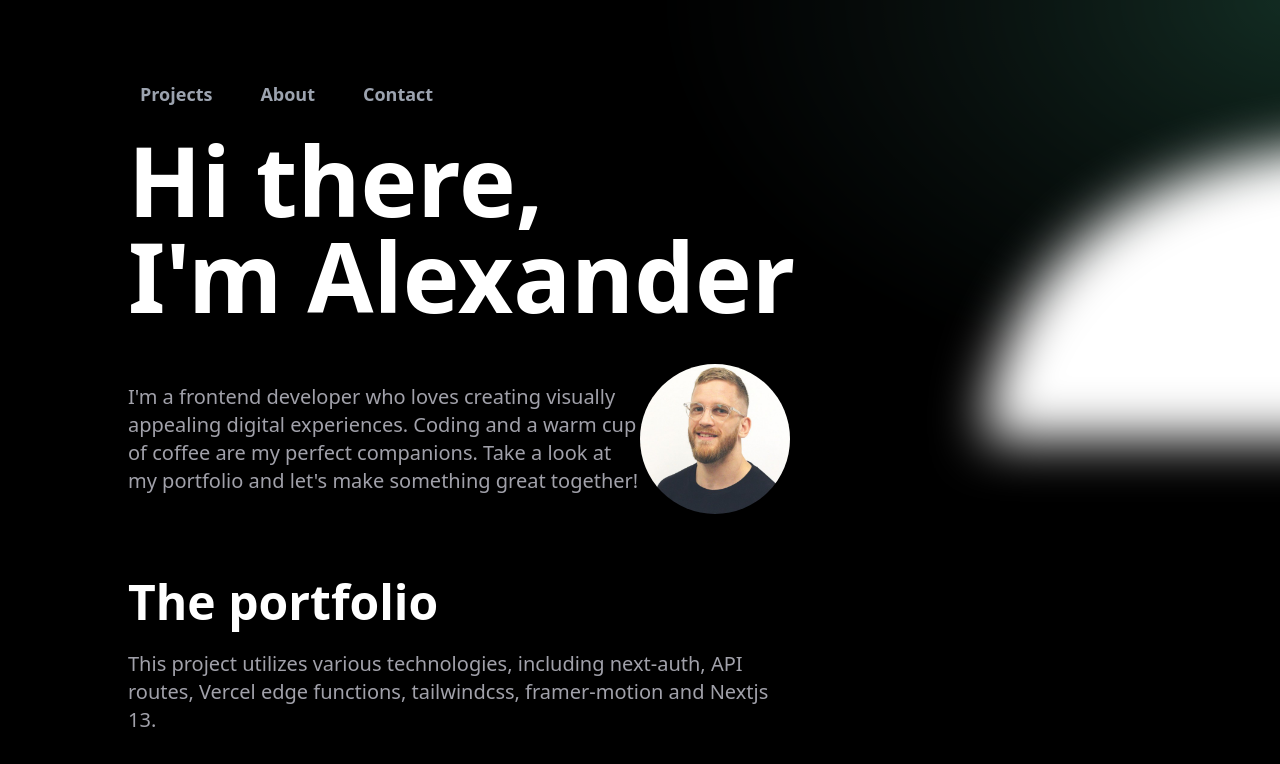
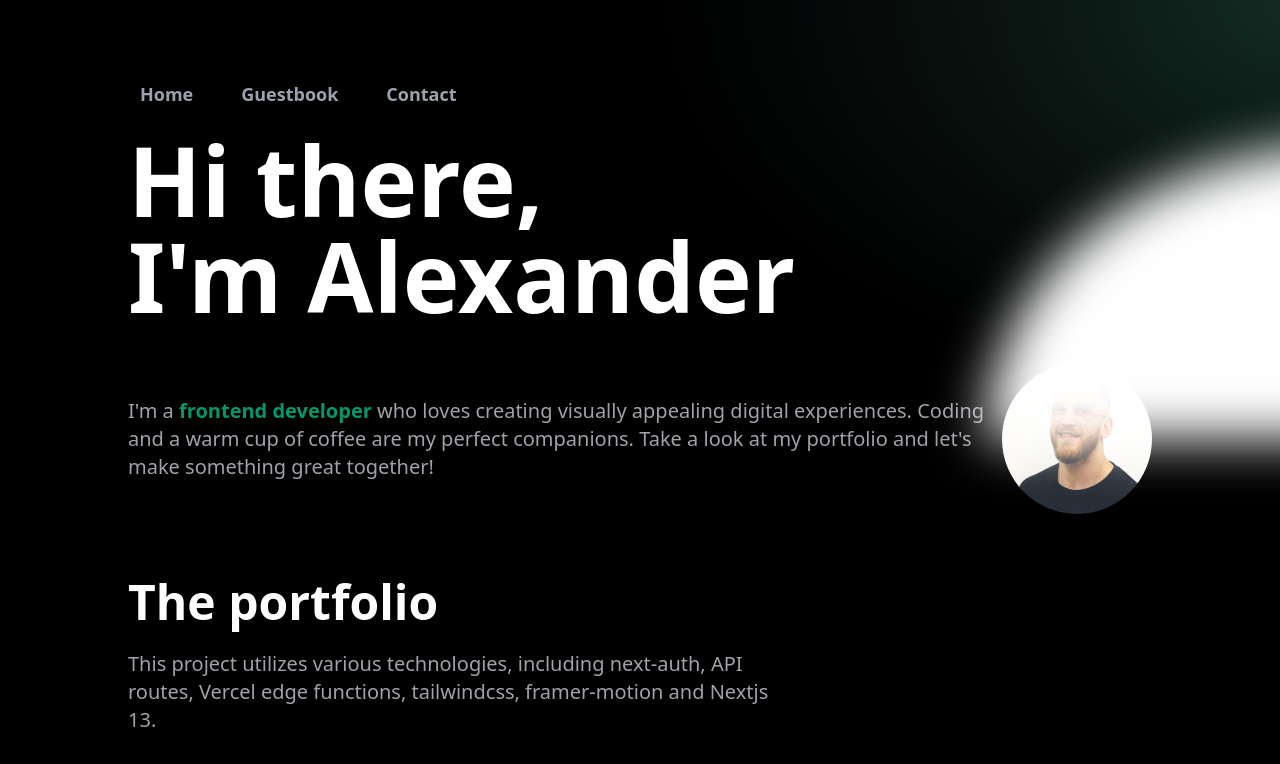
Before and after one commit to ahoogthomsen/Portfolio, a Next.js app: page / in a window 1280 px wide. Shown: the top 764 px of the page. Built offline with nearby package versions, Linux system fonts and the light colour scheme.

Commit message:
created guestbook page

```diff
--- a/app/(landing)/ui/Hero.tsx
+++ b/app/(landing)/ui/Hero.tsx
@@ -20,11 +20,14 @@ const Hero = () => {
         transition={{ delay: 0.8, type: 'spring' }}
         className="mt-10 text-xl text-zinc-400 flex items-center"
       >
-        <p className="max-w-lg">
-          I'm a frontend developer who loves creating visually appealing digital
-          experiences. Coding and a warm cup of coffee are my perfect
-          companions. Take a look at my portfolio and let's make something great
-          together!
+        <p>
+          I'm a{' '}
+          <span className="text-emerald-600 font-semibold">
+            frontend developer
+          </span>{' '}
+          who loves creating visually appealing digital experiences. Coding and
+          a warm cup of coffee are my perfect companions. Take a look at my
+          portfolio and let's make something great together!
         </p>
         <Image
           alt="Avatar"
--- /dev/null
+++ b/app/guestbook/page.tsx
@@ -0,0 +1,7 @@
+import { FC } from 'react'
+
+const GuestBook = ({}) => {
+  return <p>Guestbook</p>
+}
+
+export default GuestBook
--- a/src/components/Navigation.tsx
+++ b/src/components/Navigation.tsx
@@ -1,8 +1,8 @@
 import Link from 'next/link'
 
 const items = [
-  { name: 'Projects', href: '/projects' },
-  { name: 'About', href: '/about' },
+  { name: 'Home', href: '/' },
+  { name: 'Guestbook', href: '/guestbook' },
   { name: 'Contact', href: '/contact' },
 ]
 const Navgiation = () => {
```
